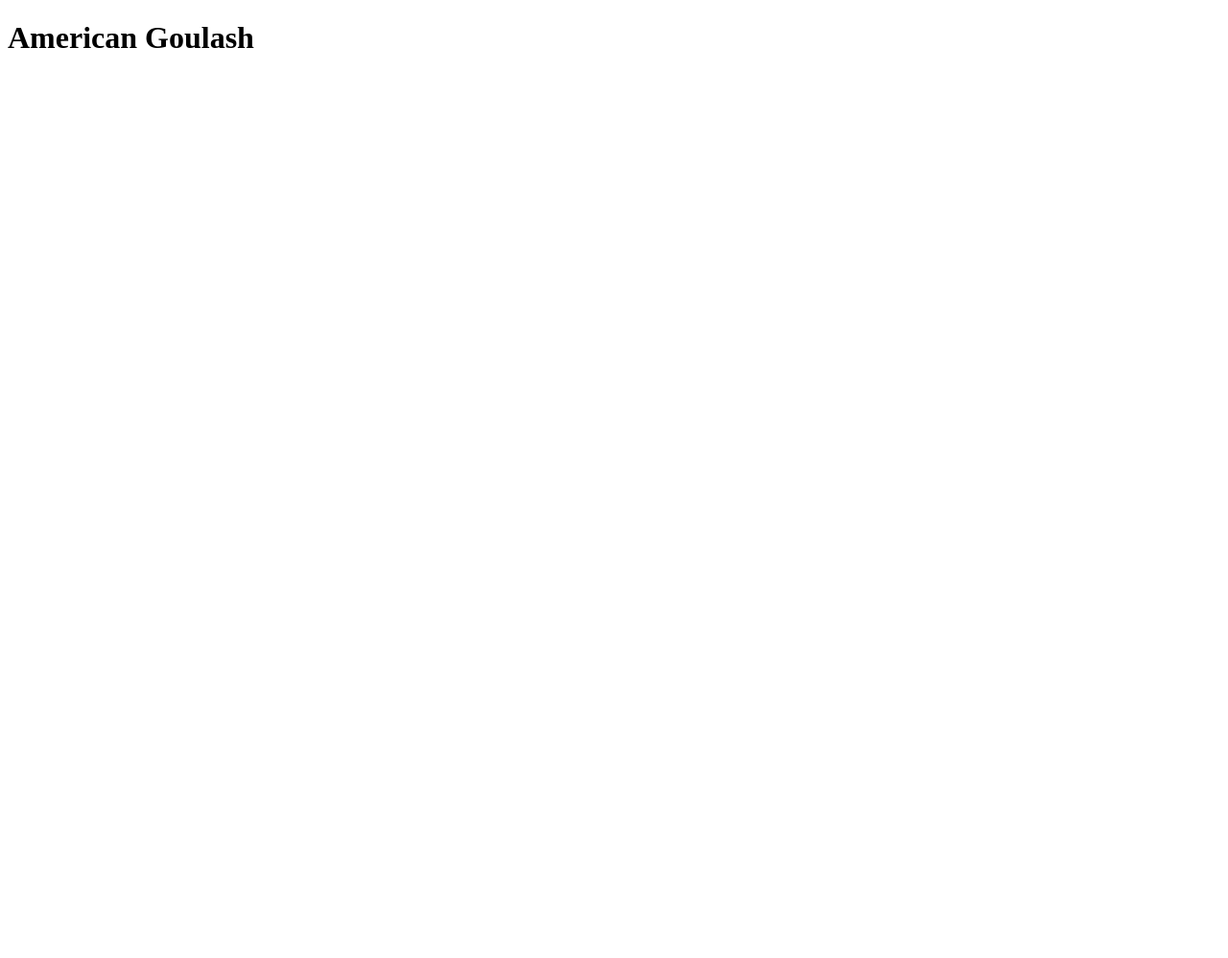
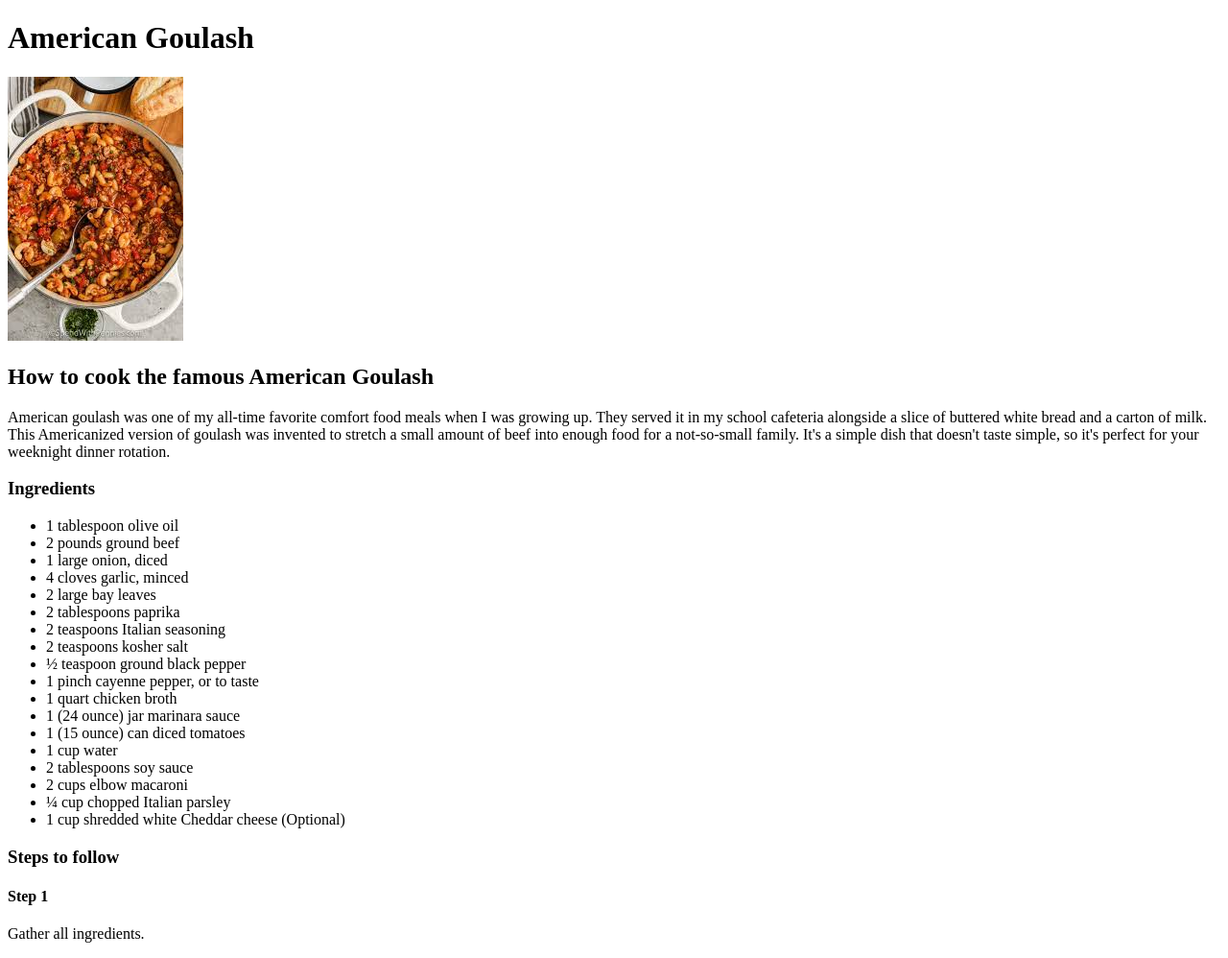
Before and after one commit to Menocas17/odin-recipes, a plain HTML site: page recipies/american-goulash.html in a window 1280 px wide. Shown: the whole page at 96% size. Before the commit the page ends 800 px from the top, so only its background shows below. Drawn offline with Linux system fonts and the light colour scheme.

Commit message:
Adding the images and the introduction paragraph and list of ingridients
I created a new forlder containing the images and also added the image, introduction and list of ingredients to the american goulash page

```diff
--- a/recipies/american-goulash.html
+++ b/recipies/american-goulash.html
@@ -7,5 +7,36 @@
 </head>
 <body>
     <h1>American Goulash</h1>
+    <img src="../images/americanfood.jpeg" alt="Photo of American goulash">
+    <h2>How to cook the famous American Goulash</h2>
+    <p>American goulash was one of my all-time favorite comfort food meals when I was growing up. They served it in my school cafeteria alongside a slice of buttered white bread and a carton of milk. This Americanized version of goulash was invented to stretch a small amount of beef into enough food for a not-so-small family. It's a simple dish that doesn't taste simple, so it's perfect for your weeknight dinner rotation.</p>
+
+    <h3>Ingredients</h3>
+
+    <ul>
+        <li>1 tablespoon olive oil</li>
+        <li>2 pounds ground beef</li>
+        <li>1 large onion, diced</li>
+        <li>4 cloves garlic, minced</li>
+        <li>2 large bay leaves</li>
+        <li>2 tablespoons paprika</li>
+        <li>2 teaspoons Italian seasoning</li>
+        <li>2 teaspoons kosher salt</li>
+        <li>½ teaspoon ground black pepper</li>
+        <li>1 pinch cayenne pepper, or to taste</li>
+        <li>1 quart chicken broth</li>
+        <li>1 (24 ounce) jar marinara sauce</li>
+        <li>1 (15 ounce) can diced tomatoes</li>
+        <li>1 cup water</li>
+        <li>2 tablespoons soy sauce</li>
+        <li>2 cups elbow macaroni</li>
+        <li>¼ cup chopped Italian parsley</li>
+        <li>1 cup shredded white Cheddar cheese (Optional)</li>
+    </ul>
+
+    <h3>Steps to follow</h3>
+
+    <h4>Step 1</h4>
+    <p>Gather all ingredients.</p>
 </body>
 </html>
```
Also changed, not shown: images/american-goulash.jpg (added), images/americanfood.jpeg (added).
